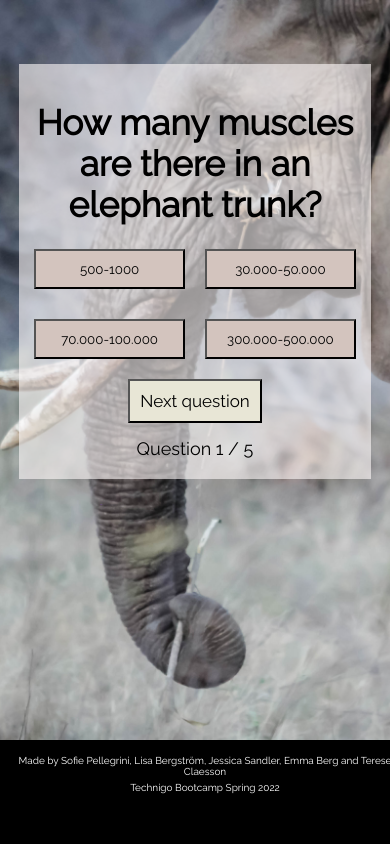
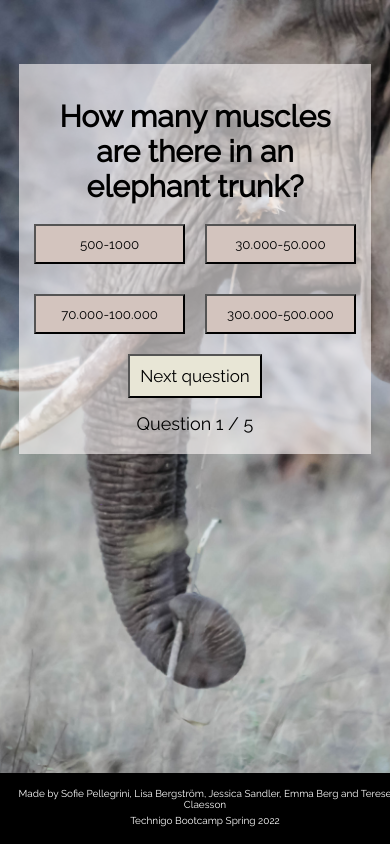
Before and after one commit to Technigo/project-redux-quiz-old, a React (Create React App) app: page /quiz in a window 390 px wide. Built offline with nearby package versions, Linux system fonts and the light colour scheme.

Commit message:
changed phone size

```diff
--- a/src/index.css
+++ b/src/index.css
@@ -53,7 +53,7 @@ p {
 }
 
 h1 {
-  font-size: 35px;
+  font-size: 30px;
   justify-content: center;
   align-items: center;
 }
@@ -104,7 +104,7 @@ h2 {
   text-align: center;
   padding: 15px;
   margin-top: 3rem;
-  height:530px;
+
   margin-left: 1.2rem;
   margin-right: 1.2rem;
 }
@@ -131,7 +131,7 @@ footer {
   position: fixed;
   bottom: 0;
   width: 100%;
-  height: 10vh;
+  height: 6vh;
   padding: 10px;
  }
 
```
Also changed, not shown: 1 other file (tests, documents, lock files or other folders).
